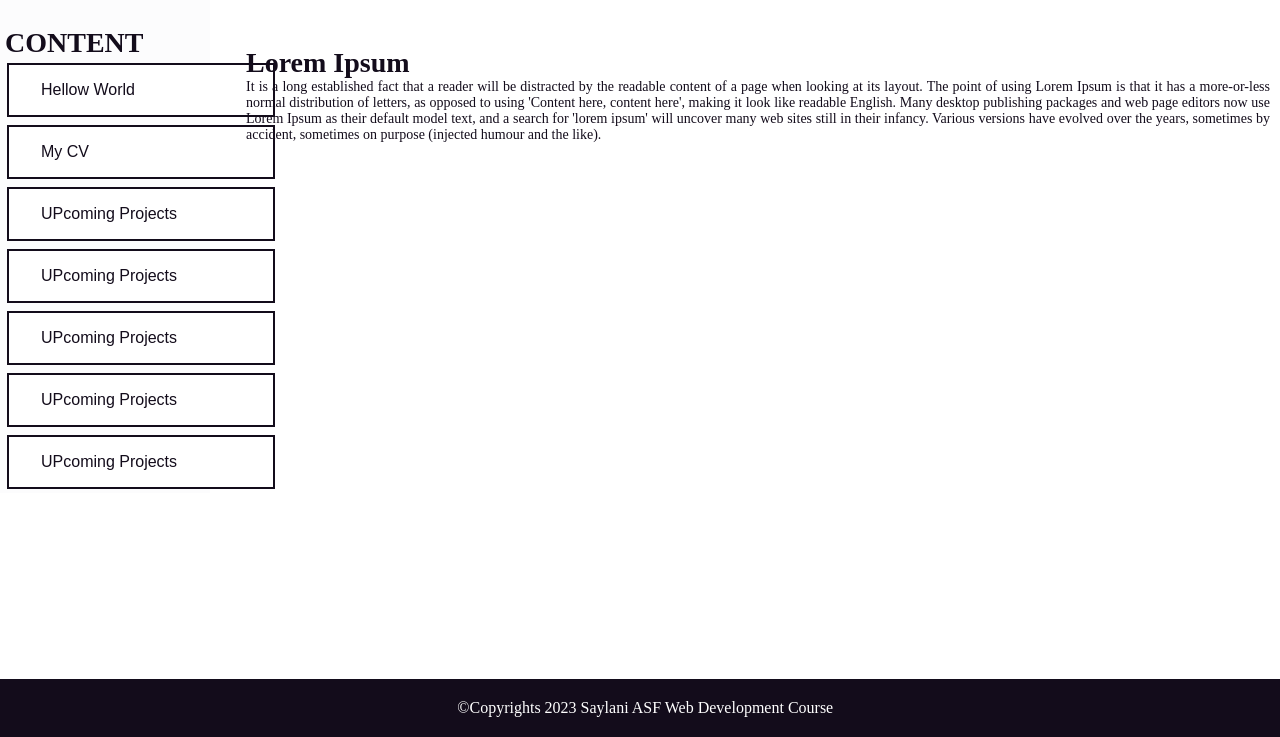
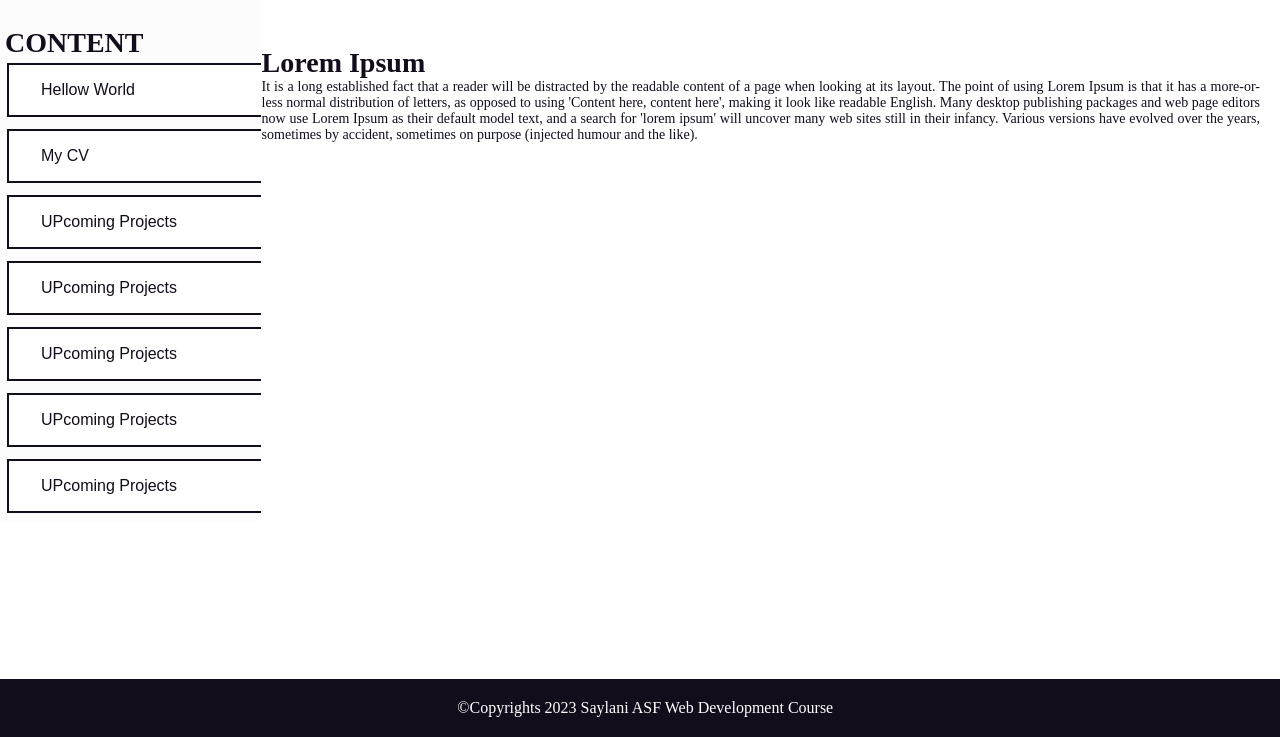
Before and after one commit to Ashfaq778/firstlesson, a plain HTML site: page index.html in a window 1280 px wide. Shown: the part 63-800 px from the top of the page. Drawn offline with Linux system fonts and the light colour scheme.

Commit message:
my first web page

```diff
--- a/index.html
+++ b/index.html
@@ -10,6 +10,7 @@
             margin:0;
             list-style:none;
             text-decoration:0;
+            overflow:hidden;
         }
      .header {
             background-color: #130c1b;;
@@ -19,12 +20,12 @@
             color: white;
             position:auto;
             top: 0;
-            width: 100%;
+            width:100%;
 
             }
     .content {
         background-color: rgb(252, 252, 253);
-        width:16%;
+        width:20%;
         float: left;
         font-size: 14px;
         height: auto;
@@ -36,12 +37,13 @@
     }
 
     .right {
-        width:80%;
+        width:78%;
         float: right;
         font-size: 14px;
         text-align: justify;
         padding-top: 50px;
-        padding-right: 10px;
+        padding-right: 20px;
+        padding-left:;
         color: #130c1b;
 
     }
```
